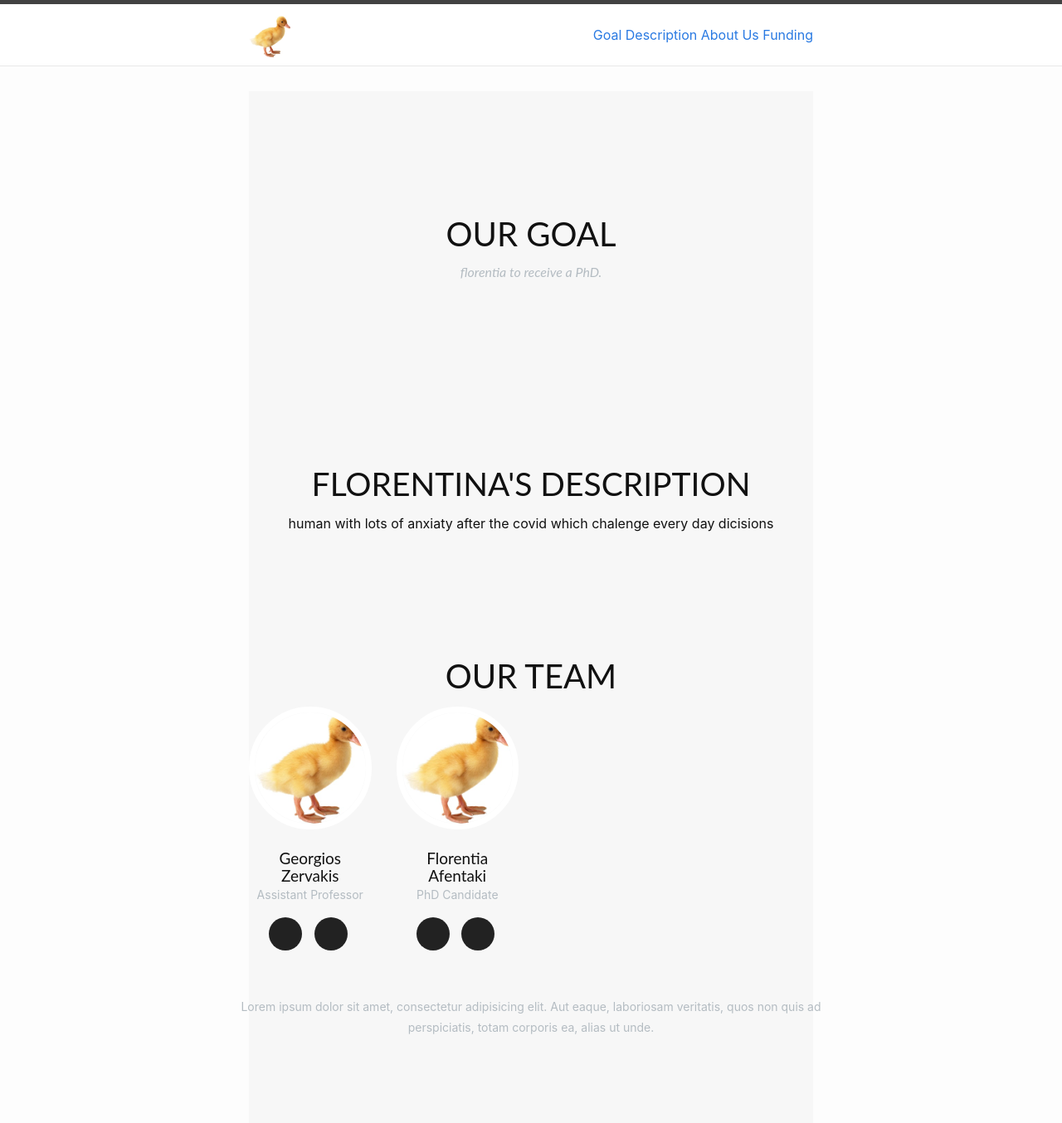
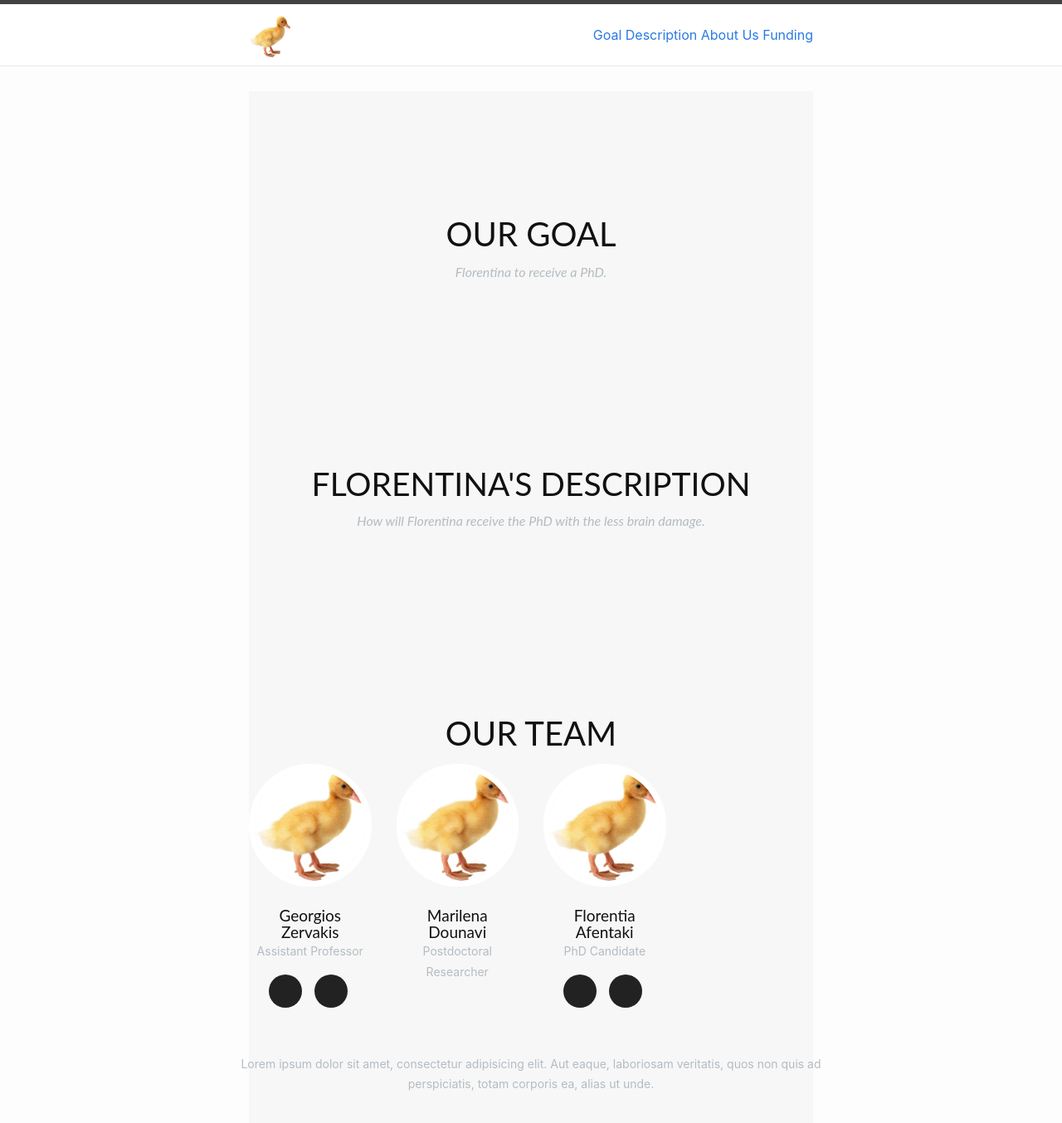
Before and after one commit to AutoPNN/AutoPNN.github.io, a Jekyll site: the page built from index.markdown, in a window 1280 px wide and 1400 px high. Shown: the top 1354 px of the window at 83% size. Built offline with Jekyll 4.4.1, drawn with Linux system fonts in a browser that asks for light colours.

Commit message:
simple template

```diff
--- a/_config.yml
+++ b/_config.yml
@@ -44,8 +44,21 @@ people:
     - title: email
       url: mailto:zervakis@ceid.upatras.gr
 
+- name: Marilena Dounavi
+  pic: 2
+  position: Postdoctoral Researcher
+  # social:
+    # - title: scholar
+    #   url:
+    # - title: email
+      # url: mailto:afentaki@ceid.upatras.gr
+    # - title: linkedin
+      # url: https://www.linkedin.com/in/florentia-afentaki/
+
+
+
 - name: Florentia Afentaki
-  pic: 2
+  pic: 3
   position: PhD Candidate
   social:
     # - title: scholar
--- a/_includes/description.html
+++ b/_includes/description.html
@@ -3,7 +3,7 @@
         <div class="row">
             <div class="col-lg-12 text-center">
                 <h1>Florentina's Description</h1>
-                human with lots of anxiaty after the covid which chalenge every day dicisions
+                <h3 class="section-subheading text-muted">How will Florentina receive the PhD with the less brain damage.</h3>
             </div>
         </div>
     <!-- </div> -->
--- a/_includes/eldek.html
+++ b/_includes/eldek.html
@@ -2,6 +2,7 @@
     <div class="team-member">
         <img src="images/elke.png" alt="" height=60>
         <p class="text-muted">This Project was funding by University of Patras Research Funding Account</p>
+        <!-- <p class="text-muted">This Project was funding by Hellenic Foundation for Research and Innovation (EL.ID.EK.)</p> -->
     </div>
 </div>
 
--- a/_includes/goal.html
+++ b/_includes/goal.html
@@ -3,7 +3,7 @@
         <div class="row">
             <div class="col-lg-12 text-center">
                 <h2 class="section-heading">Our Goal</h2>
-                    <h3 class="section-subheading text-muted">florentia to receive a PhD.</h3>
+                    <h3 class="section-subheading text-muted">Florentina to receive a PhD.</h3>
             </div>
         </div>
     <!-- </div> -->
```
Also changed, not shown: images/team/3.jpg (added).
